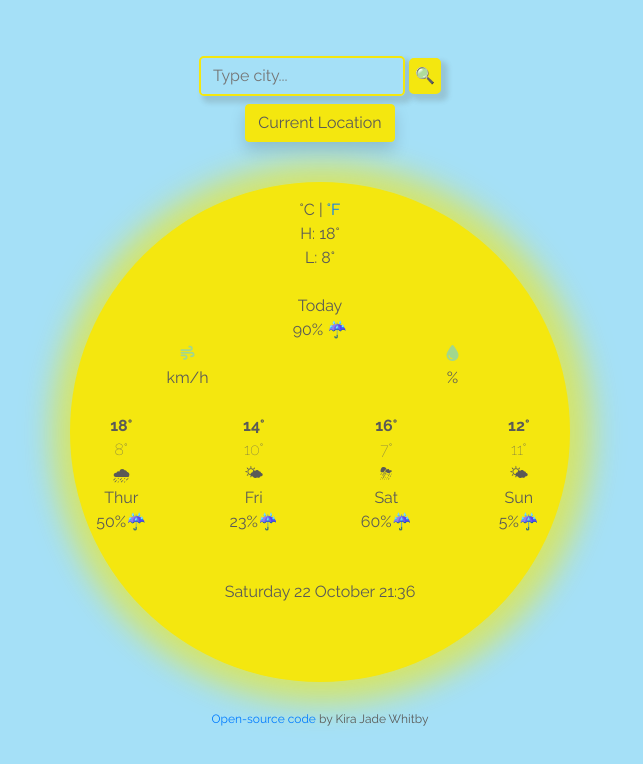
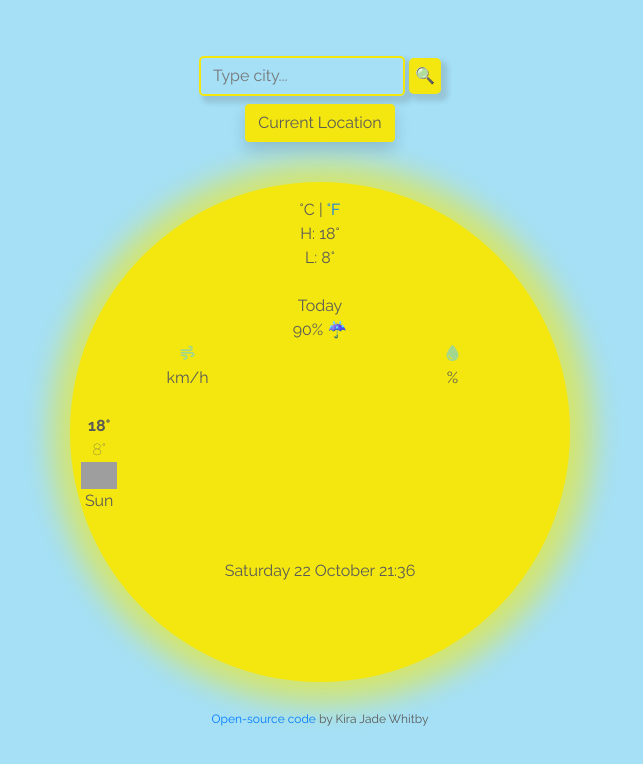
Before and after one commit to kjw4396/vanilla-weather-kira, a plain HTML site: page index.html in a window 1280 px wide. Shown: the whole page, without its empty margins (320-963 px from the left). Drawn offline with nearby package versions, Linux system fonts and the light colour scheme; grey boxes are pictures that could not be loaded.

Commit message:
Improved forecast grid and fixed icon-today image size issue
Removed my "forecast template", overcomplicated and inefficient.

Was stuck on the size of the current weather's icon, was much too large. Turned out to simply need to add width="whatever px".

```diff
--- a/index.html
+++ b/index.html
@@ -52,7 +52,7 @@
           <div class="col-sm-12 mt-3 weather-temperature"><span class="font-weight-bold" id="temperature"> </span> <a href="#" id="celsius" class="active"> °C </a> | <a  href="#" id="fahrenheit">°F</a></div>
           <div class="col-sm-12">H: 18°</div>
           <div class="col-sm-12">L: 8°</div>
-          <div class="col-sm-12"> <img src="" alt="" class="img-fluid" id="icon-today"> </div>
+          <div class="col-sm-12"> <img src="" alt="" class="img-fluid" id="icon-today" width="40"> </div>
           <div class="col-sm-12 text-capitalize" id="description">Today</div>
           <div class="col-sm-12" id="precipitation">90% ☔️</div>
         </div>
@@ -65,40 +65,17 @@
         </div>
         <br />
 
-        <div class="row">
-          <div class="col-sm-3 font-weight-bold">18°</div>
-          <div class="col-sm-3 font-weight-bold">14°</div>
-          <div class="col-sm-3 font-weight-bold">16°</div>
-          <div class="col-sm-3 font-weight-bold">12°</div>
+        <div class="weather-forecast">
+            <div class="row">
+                <div class="col-sm-2">
+                    <div class="forecast-temperature-max font-weight-bold">18°</div>
+                    <div class="forecast-temperature-min font-weight-lighter">8°</div>
+                    <img src="https://ssl.gstatic.com/onebox/weather/64/partly_cloudy.png" alt="" width="36"/>
+                    <div class="forecast-date">Sun</div>
+                </div>
+            </div>
         </div>
 
-        <div class="row">
-          <div class="col-sm-3 font-weight-lighter">8°</div>
-          <div class="col-sm-3 font-weight-lighter">10°</div>
-          <div class="col-sm-3 font-weight-lighter">7°</div>
-          <div class="col-sm-3 font-weight-lighter">11°</div>
-        </div>
-
-        <div class="row">
-          <div class="col-sm-3">🌧</div>
-          <div class="col-sm-3">🌤</div>
-          <div class="col-sm-3">⛈</div>
-          <div class="col-sm-3">🌤</div>
-        </div>
-
-        <div class="row">
-          <div class="col-sm-3">Thur</div>
-          <div class="col-sm-3">Fri</div>
-          <div class="col-sm-3">Sat</div>
-          <div class="col-sm-3">Sun</div>
-        </div>
-
-        <div class="row">
-          <div class="col-sm-3">50%☔️</div>
-          <div class="col-sm-3">23%☔️</div>
-          <div class="col-sm-3">60%☔️</div>
-          <div class="col-sm-3">5%☔️</div>
-        </div>
 
         <h1></h1>
       </br>
--- a/src/styles.css
+++ b/src/styles.css
@@ -76,6 +76,9 @@ h2 {
   color: rgba(97, 201, 242, 0.566);
 }
 
+.weather-forecast {
+}
+
 .credits {
   font-size: 0.75rem;
 }
```
